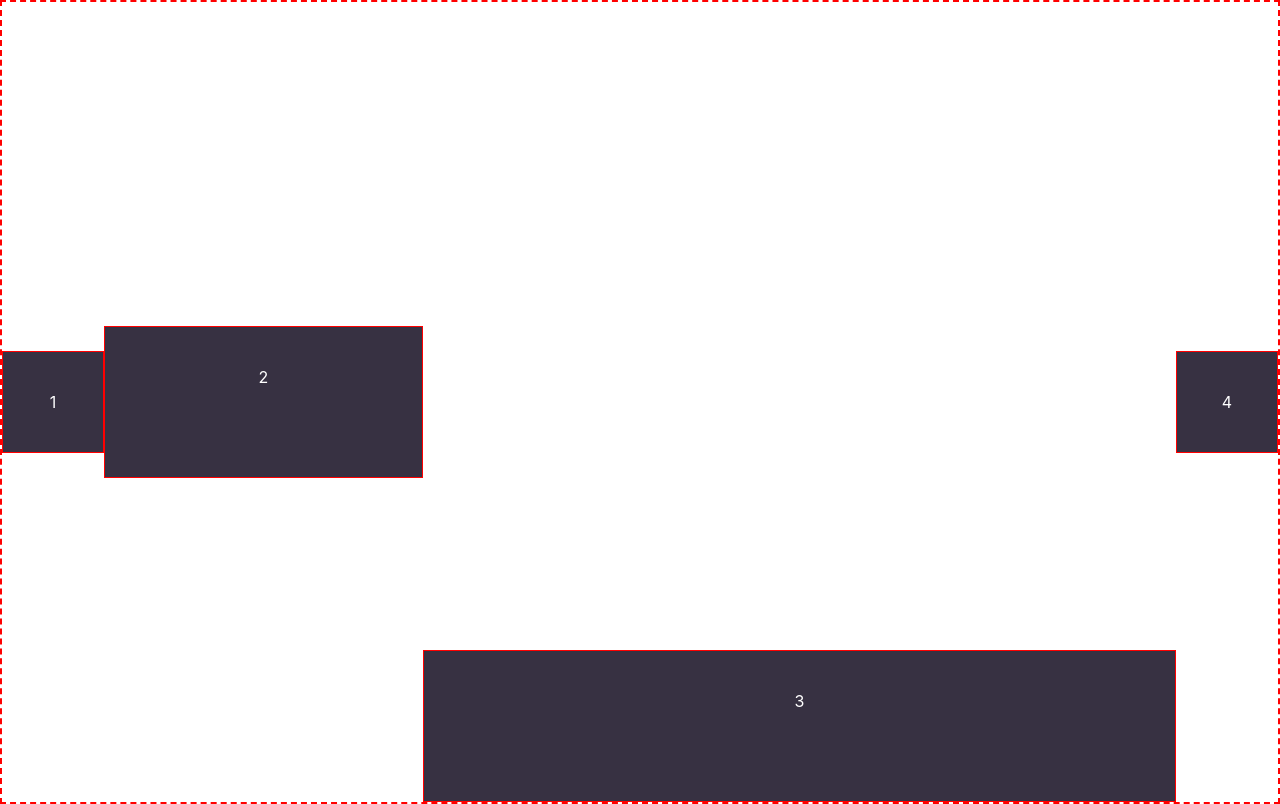
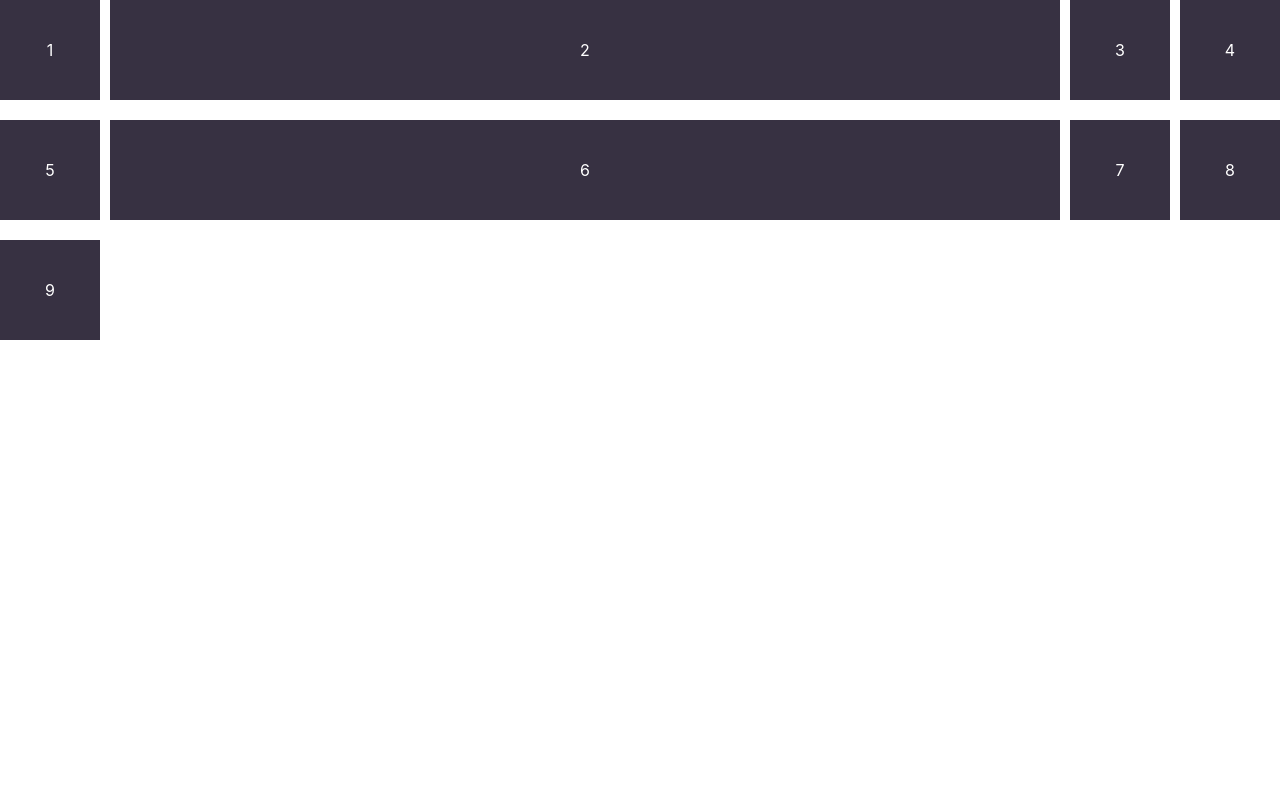
Before and after one commit to vguenoff/level-up-modern-css-layouts, a React (Create React App) app: page / in a window 1280 px wide. Built offline with nearby package versions, Linux system fonts and the light colour scheme.

Commit message:
CSS grid basic container properties

```diff
--- a/src/App.js
+++ b/src/App.js
@@ -2,14 +2,16 @@ import React from 'react';
 import { createGlobalStyle } from 'styled-components';
 
 // import Lesson02 from './components/Lesson02';
-import Lesson03 from './components/Lesson03';
+// import Lesson03 from './components/Lesson03';
+import Lesson04 from './components/Lesson04';
 
 function App() {
     return (
         <>
             <GlobalStyle />
             {/* <Lesson02 /> */}
-            <Lesson03 />
+            {/* <Lesson03 /> */}
+            <Lesson04 />
         </>
     );
 }
--- /dev/null
+++ b/src/components/Lesson04.js
@@ -0,0 +1,38 @@
+import React from 'react';
+import styled from 'styled-components';
+
+// CSS grid basic container properties
+function Lesson04() {
+    return (
+        <StyledContainer>
+            <div>1</div>
+            <div>2</div>
+            <div>3</div>
+            <div>4</div>
+            <div>5</div>
+            <div>6</div>
+            <div>7</div>
+            <div>8</div>
+            <div>9</div>
+        </StyledContainer>
+    );
+}
+
+const StyledContainer = styled.div`
+    display: grid;
+    /* grid-template-columns: 100px auto 100px 100px; */
+    /* grid-template-rows: 100px 100px; */
+    /* shorthand / template rows / template columns */
+    grid: 100px 100px / 100px auto 100px 100px;
+    grid-gap: 20px 10px; /* could be only 10px */
+    grid-auto-flow: dense; /* column */
+
+    > div {
+        background: #373142;
+        color: #fff;
+        text-align: center;
+        line-height: 100px;
+    }
+`;
+
+export default Lesson04;
```
